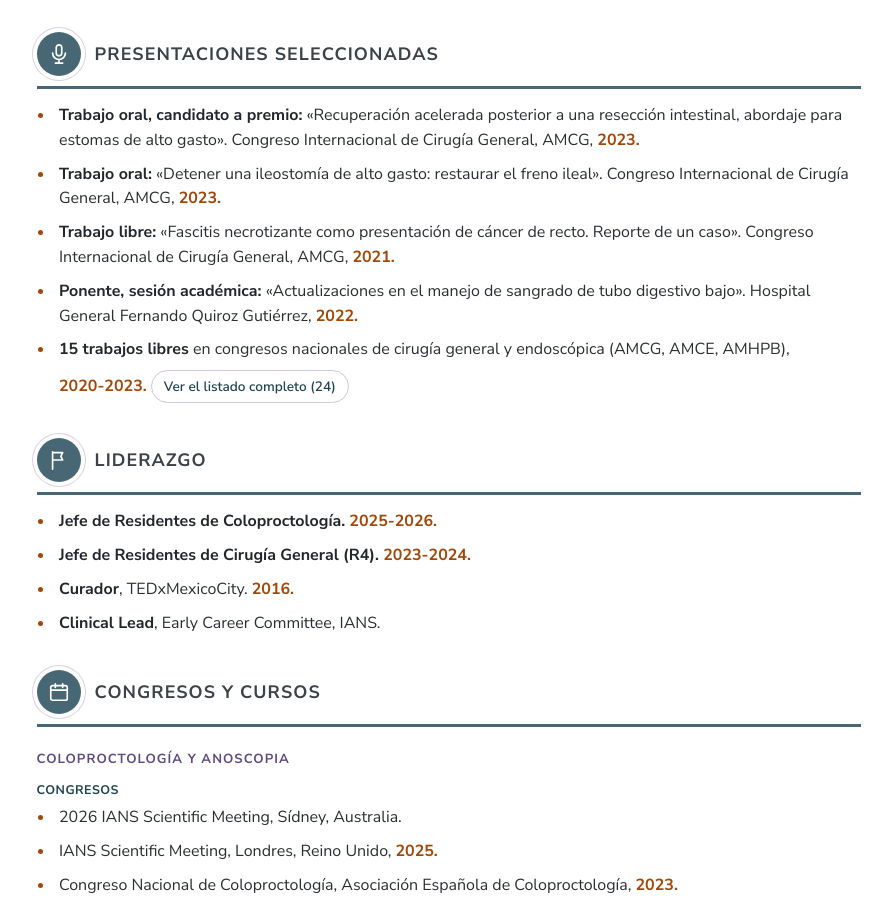
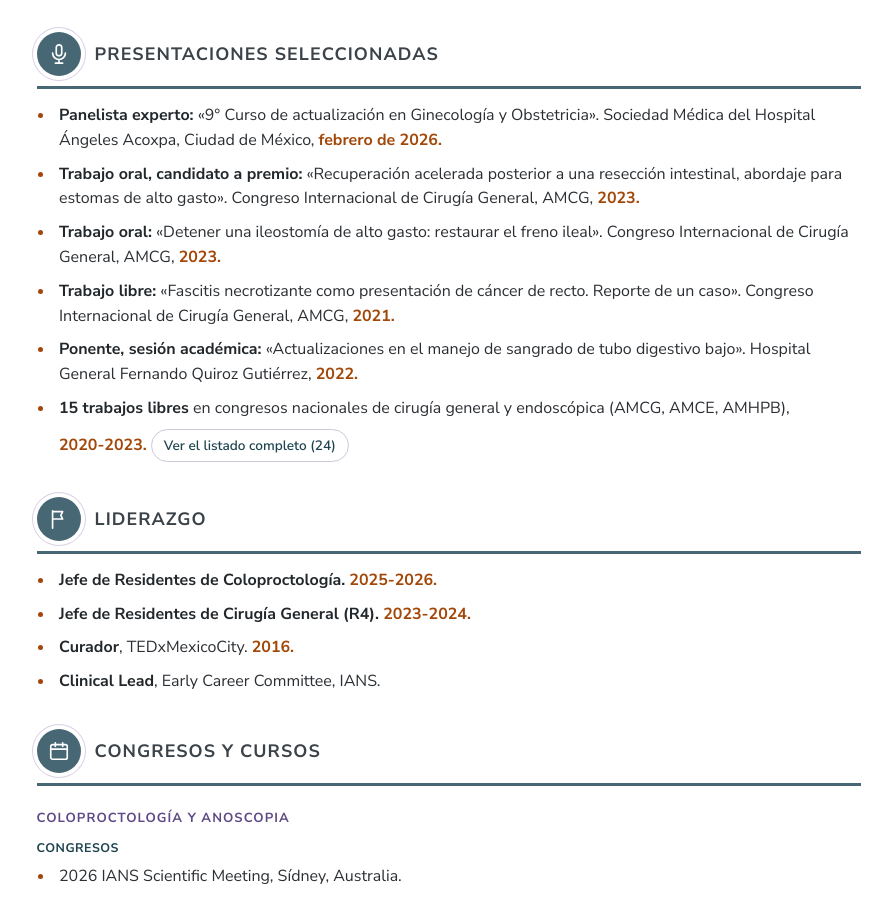
Before and after one commit to consultadrcastro/consultadrcastro.github.io, a plain HTML site: page cv/index.html in a window 1280 px wide. Shown: the part 2344-3247 px from the top of the page, without its empty margins (361-1253 px from the left). Drawn offline with Linux system fonts and the light colour scheme.

Commit message:
Añadir el panel del curso de ginecología en Acoxpa.
La participación de febrero de 2026 queda en Presentaciones seleccionadas, como Panelista experto, y no estaba en otra sección.

Co-authored-by: acsegov93 <acsegov93@users.noreply.github.com>

```diff
--- a/cv/index.html
+++ b/cv/index.html
@@ -146,6 +146,7 @@
     <section id="presentaciones" class="sec">
       <h2><span class="ic"><svg><use href="#i-mic"/></svg></span>Presentaciones seleccionadas</h2>
       <ul class="items">
+        <li><strong>Panelista experto:</strong> «9° Curso de actualización en Ginecología y Obstetricia». Sociedad Médica del Hospital Ángeles Acoxpa, Ciudad de México, <span class="date">febrero de 2026.</span></li>
         <li><strong>Trabajo oral, candidato a premio:</strong> «Recuperación acelerada posterior a una resección intestinal, abordaje para estomas de alto gasto». Congreso Internacional de Cirugía General, AMCG, <span class="date">2023.</span></li>
         <li><strong>Trabajo oral:</strong> «Detener una ileostomía de alto gasto: restaurar el freno ileal». Congreso Internacional de Cirugía General, AMCG, <span class="date">2023.</span></li>
         <li><strong>Trabajo libre:</strong> «Fascitis necrotizante como presentación de cáncer de recto. Reporte de un caso». Congreso Internacional de Cirugía General, AMCG, <span class="date">2021.</span></li>
```
